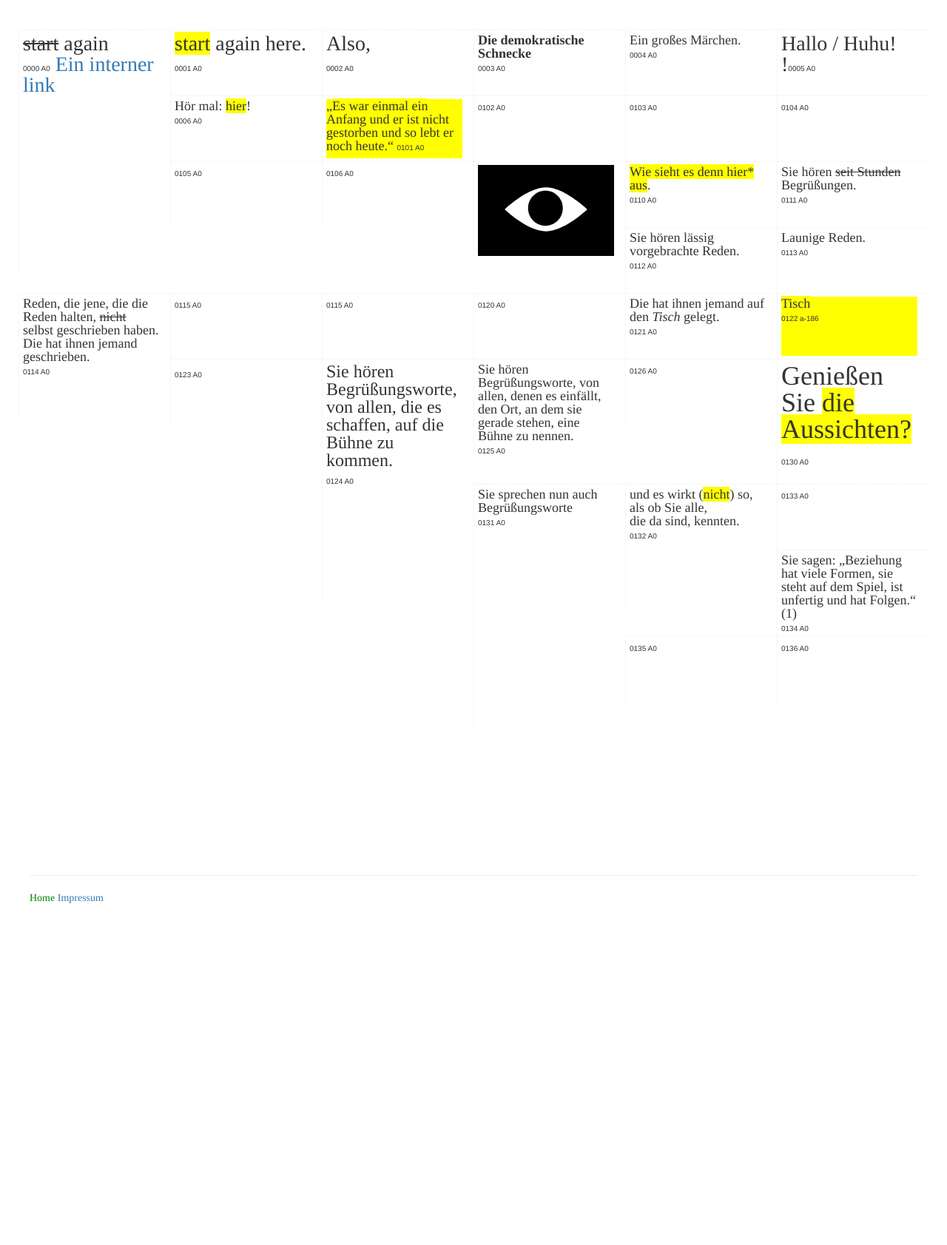
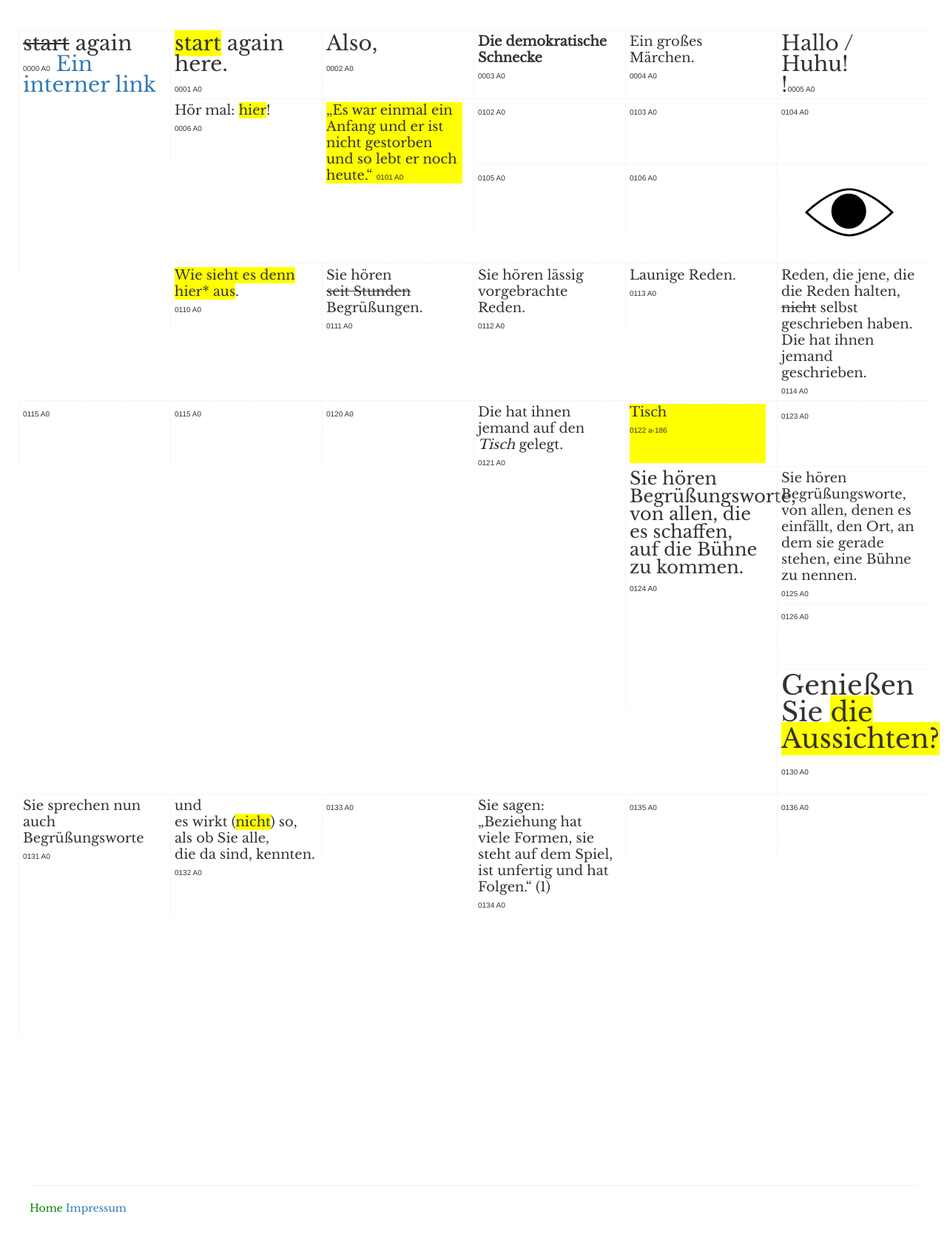
Before and after one commit to alvh/post_schnecke, a Jekyll site: the page built from index.html, in a window 1280 px wide. Shown: the whole page at 74% size. Built offline with Jekyll 4.4.1, drawn with Linux system fonts in a browser that asks for light colours; nearby versions of some CDN libraries; before the commit the page ends 1264 px from its top, so only the background shows below that.

Commit message:
added baskerville

```diff
--- a/_layouts/default.html
+++ b/_layouts/default.html
@@ -8,7 +8,7 @@
     <script src="https://ajax.googleapis.com/ajax/libs/jquery/3.2.1/jquery.min.js"></script>
     <script src="https://maxcdn.bootstrapcdn.com/bootstrap/3.3.7/js/bootstrap.min.js"></script>
     <link rel="stylesheet" href="https://cdnjs.cloudflare.com/ajax/libs/font-awesome/4.7.0/css/font-awesome.css">
-
+      <link href="https://fonts.googleapis.com/css?family=Libre+Baskerville&display=swap" rel="stylesheet">
     <link rel="stylesheet" href="{{ "./assets/css/styles.css" | relative_url }}" >
     <script
       src="https://code.jquery.com/jquery-3.4.1.min.js"
--- a/_sass/main.scss
+++ b/_sass/main.scss
@@ -3,7 +3,7 @@
 html, body {
   margin: 0;
   padding: 20px;
-  font-family: times,serif;
+  font-family: 'Libre Baskerville', serif;
 }
 
 .nr {
@@ -76,7 +76,7 @@ hr {
 
 .f-small {
   font-size: 1.8rem;
-  line-height: 1.8rem;
+  line-height: 2.2rem;
 }
 
 .f-medium {
@@ -98,7 +98,6 @@ hr {
 
 .text-center {
   text-align: center;
-  background-color: black;
 }
 
 .auge {
```
Also changed, not shown: 4 other files.
